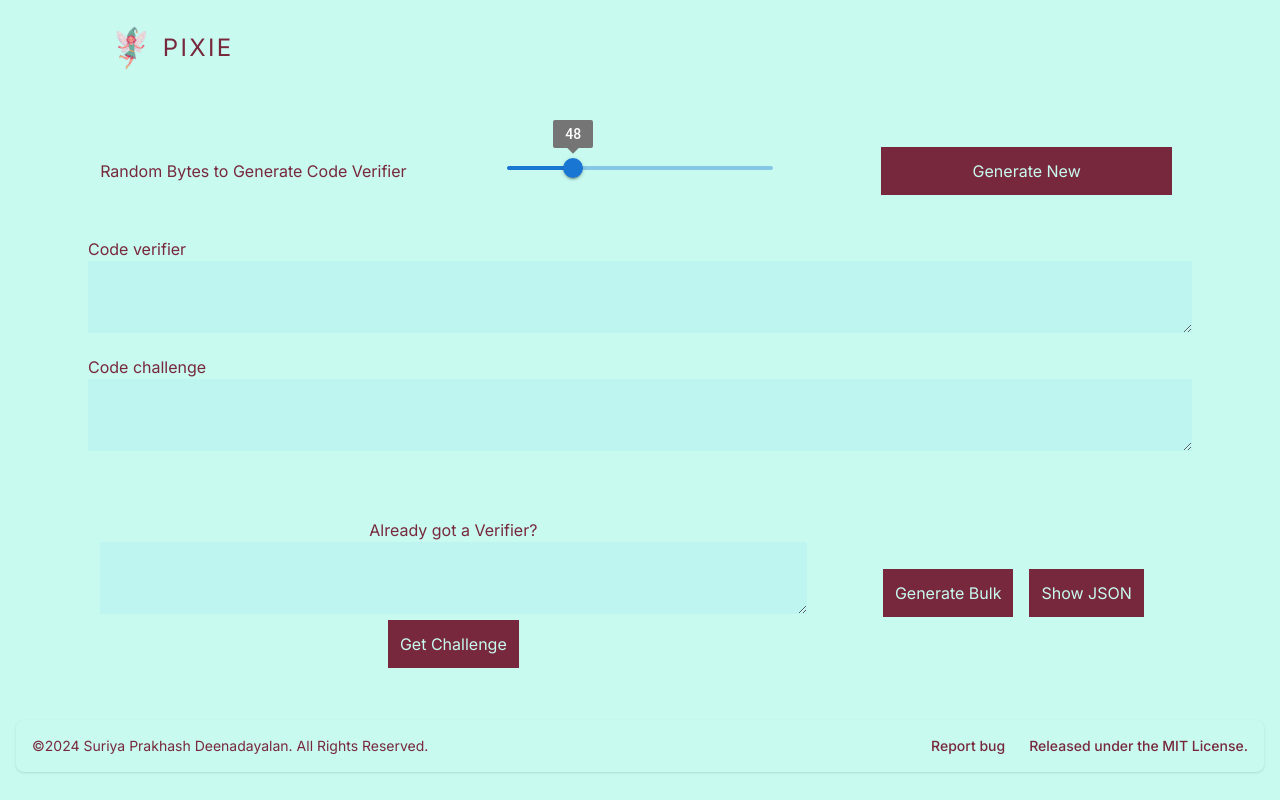
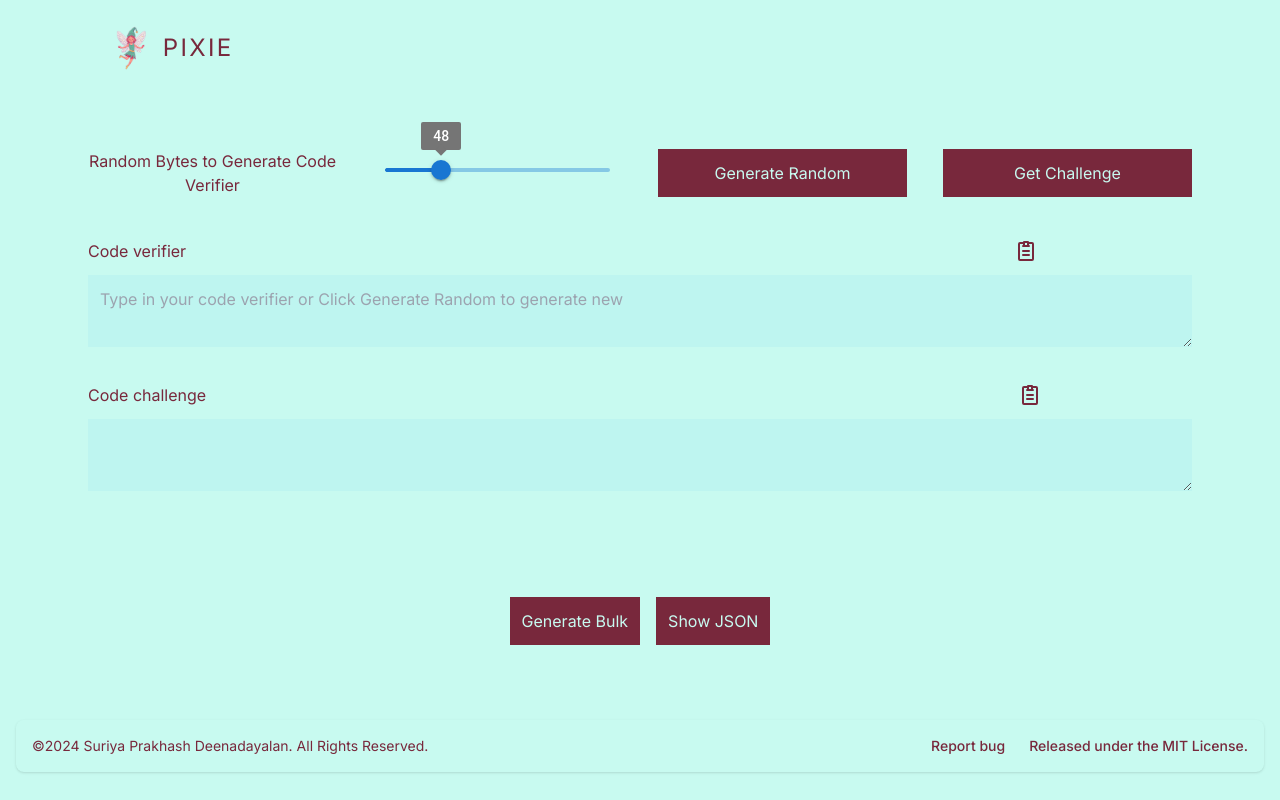
Before and after one commit to suriyaprakhash/pixie, a Next.js app: page / in a window 1280 px wide. Built offline with nearby package versions, Linux system fonts and the light colour scheme.

Commit message:
removed extra generate, realigned, added copy to clipboard

```diff
--- a/src/app/bulk/page.tsx
+++ b/src/app/bulk/page.tsx
@@ -17,7 +17,7 @@ function GenPage() {
 
         const dataArray: { cc: string, cv: string }[] = [];
         async function handle(i: number) {
-            const res = await generatePkce(48);
+            const res = await generatePkce();
             dataArray.push({
                 cc: res.codeChallenge,
                 cv: res.codeVerifier
--- a/src/app/component/hero.tsx
+++ b/src/app/component/hero.tsx
@@ -1,6 +1,6 @@
 'use client'
 import React, { useState } from 'react'
-import { generatePkce, generatePkceFromString } from '../util/PkceUtil';
+import { generatePkce } from '../util/PkceUtil';
 import { Slider } from '@mui/material';
 import Link from 'next/link';
 
@@ -11,62 +11,67 @@ const Hero = () => {
     const [codeVerifier, setCodeVerifier] = useState<string>();
     const [codeChallenge, setCodeChallenge] = useState<string>();
 
-    const [codeVerifierInput, setCodeVerifierInput] = useState<string>('');
 
 
     const generate = async (): Promise<void> => {
         const { codeVerifier, codeChallenge } = await generatePkce(tokenSize);
         setCodeVerifier(codeVerifier)
         setCodeChallenge(codeChallenge)
-        console.log("Code Verifier:", codeVerifier);
-        console.log("Code Challenge:", codeChallenge);
     }
 
     const generateChallenge = async (): Promise<void> => {
-        const { codeVerifier, codeChallenge } = await generatePkceFromString(codeVerifierInput);
-        setCodeVerifier(codeVerifier)
-        setCodeChallenge(codeChallenge)
-        console.log("Code Verifier:", codeVerifier);
-        console.log("Code Challenge:", codeChallenge);
+        let result: {
+            codeVerifier: string;
+            codeChallenge: string;
+        } = await generatePkce(tokenSize, codeVerifier);
+        setCodeVerifier(result.codeVerifier)
+        setCodeChallenge(result.codeChallenge)
     }
 
     const handleTokenSizeChange = (event: Event, newValue: number | number[]): void => {
-        console.log("valueChanged:", newValue as number);
         setTokenSize(newValue as number)
     }
 
     const textChanged = (event: any) => {
-        setCodeVerifierInput(event.target.value);
+        setCodeVerifier(event.target.value);
     }
 
     return (
-        <div className="grid grid-cols-3 items-center h-[750px] sm:h-[76vh]  pl-20 pr-20">
-            <section className='col-span-3 grid grid-cols-3'>
-                <div className='col-span-3 items-center text-center grid sm:grid-cols-3 sm:p-5 sm:gap-20 grid-cols-1'>
+        <div className="grid grid-cols-3 items-center h-[750px] sm:h-[76vh] sm:pl-20 sm:pr-20 pl-10 pr-10">
+            <section className='col-span-3 grid grid-cols-3 gap-5'>
+                <div className='col-span-3 items-center text-center grid sm:grid-cols-4 gap-5 grid-cols-1'>
                     <label>Random Bytes to Generate Code Verifier</label>
                     <div className='p-5'>
                         <Slider className="text-primary-text" defaultValue={48} max={96} min={32} valueLabelDisplay="on" value={tokenSize} onChange={handleTokenSizeChange} />
                     </div>
-                    <button className="border-r-8 border-l-8 bg-button-bg text-button-text p-3 hover:bg-button-bg-hover hover:text-button-text-hover" onClick={generate}>Generate New</button>
+                    <button className="border-r-8 border-l-8 bg-button-bg text-button-text p-3 hover:bg-button-bg-hover hover:text-button-text-hover" onClick={generate}>Generate Random</button>
+                    <button className="border-r-8 border-l-8 bg-button-bg text-button-text p-3 hover:bg-button-bg-hover hover:text-button-text-hover" onClick={generateChallenge} >Get Challenge</button>
                 </div>
                 <div className='col-span-3 p-2'>
-                    <label title="Verifier to be used to generate the code challenge">Code verifier</label>
-                    {codeVerifier && <label className="text-secondary-text"> ({codeVerifier?.length} chars)</label>}
-                    <textarea className='w-full p-3 text-text-area-text bg-text-area-bg' value={codeVerifier}></textarea>
+                    <div className='grid grid-col-12 gap-3'>
+                        <label title="Verifier to be used to generate the code challenge">Code verifier  {codeVerifier && <label className="text-secondary-text"> (base64url encoded, {codeVerifier?.length} chars)</label>}</label>
+                        <svg onClick={() => { navigator.clipboard.writeText(codeVerifier!) }} className="col-start-11 col-end-12 cursor-pointer w-6 h-6 text-gray-800 dark:text-white" aria-hidden="true" xmlns="http://www.w3.org/2000/svg" width="24" height="24" fill="none" viewBox="0 0 24 24">
+                            <path stroke="currentColor" stroke-linecap="round" stroke-linejoin="round" stroke-width="2" d="M15 4h3a1 1 0 0 1 1 1v15a1 1 0 0 1-1 1H6a1 1 0 0 1-1-1V5a1 1 0 0 1 1-1h3m0 3h6m-6 5h6m-6 4h6M10 3v4h4V3h-4Z" />
+                        </svg>
+                        <textarea className='col-span-12 p-3 text-text-area-text bg-text-area-bg' placeholder='Type in your code verifier or Click Generate Random to generate new' value={codeVerifier} onChange={textChanged}></textarea>
+                    </div>
                 </div>
                 <div className='col-span-3 p-2'>
-                    <label title="Code challenge generated by verfier">Code challenge</label>
-                    {codeChallenge && <label className="text-secondary-text">  ({codeChallenge?.length} chars)</label>}
-                    <textarea className='w-full  p-3 text-text-area-text bg-text-area-bg' value={codeChallenge}></textarea>
+                    <div className='grid grid-col-12 gap-3'>
+                        <label title="Code challenge generated by verfier">Code challenge {codeChallenge && <label className="text-secondary-text">  (base64url encoded,{codeChallenge?.length} chars)</label>}</label>
+                        <svg onClick={() => { navigator.clipboard.writeText(codeChallenge!) }} className="col-start-11 col-end-12 cursor-pointer w-6 h-6 text-gray-800 dark:text-white" aria-hidden="true" xmlns="http://www.w3.org/2000/svg" width="24" height="24" fill="none" viewBox="0 0 24 24">
+                            <path stroke="currentColor" stroke-linecap="round" stroke-linejoin="round" stroke-width="2" d="M15 4h3a1 1 0 0 1 1 1v15a1 1 0 0 1-1 1H6a1 1 0 0 1-1-1V5a1 1 0 0 1 1-1h3m0 3h6m-6 5h6m-6 4h6M10 3v4h4V3h-4Z" />
+                        </svg>
+                        <textarea className='col-span-12 p-3 text-text-area-text bg-text-area-bg' disabled value={codeChallenge}></textarea>
+                    </div>
+
+
+
+
                 </div>
             </section>
 
-            <section className='col-span-3 grid sm:grid-cols-6'>
-                <div className='sm:col-span-4 p-5 items-center text-center'>
-                    <label>Already got a Verifier?</label>
-                    <textarea className='w-full p-3 text-text-area-text bg-text-area-bg' value={codeVerifierInput} onChange={textChanged}></textarea>
-                    <button className="border-r-8 border-l-8 bg-button-bg text-button-text p-3 hover:bg-button-bg-hover hover:text-button-text-hover" onClick={generateChallenge} >Get Challenge</button>
-                </div>
+            <section className='col-span-3 grid sm:grid-cols-2'>
                 <div className='sm:col-span-2 p-5 text-center justify-center items-center hidden sm:flex sm:flex-row '>
                     <button className="border-r-8 border-l-8 bg-button-bg text-button-text p-3 hover:bg-button-bg-hover hover:text-button-text-hover">
                         <Link className="" href="/bulk">Generate Bulk</Link></button>
--- a/src/app/json/page.tsx
+++ b/src/app/json/page.tsx
@@ -10,7 +10,7 @@ function GenPage() {
     const [cc, setCC] = useState<string>();
 
     useEffect(() => {
-        const res = generatePkce(48);
+        const res = generatePkce();
         res.then(data => {
             setCV(data.codeVerifier)
             setCC(data.codeChallenge)
--- a/src/app/util/PkceUtil.ts
+++ b/src/app/util/PkceUtil.ts
@@ -26,19 +26,22 @@ function base64urlencode(arrayBuffer: ArrayBuffer): string {
 }
 
 // Function to generate PKCE code verifier and challenge
-export async function generatePkce(tokenSize: number): Promise<{ codeVerifier: string; codeChallenge: string }> {
-  const codeVerifier = generateRandomString(tokenSize);  // You can adjust the length as needed
-  const hashedVerifier = await sha256(codeVerifier);
+// export async function generatePkce(tokenSize: number): Promise<{ codeVerifier: string; codeChallenge: string }> {
+//   const codeVerifier = generateRandomString(tokenSize);  // You can adjust the length as needed
+//   const hashedVerifier = await sha256(codeVerifier);
+//   const codeChallenge = base64urlencode(hashedVerifier);
+//   return { codeVerifier, codeChallenge };
+// }
+
+export async function generatePkce(tokenSize: number = 43, codeVerifier?: string): Promise<{ codeVerifier: string; codeChallenge: string }> {
+  // Use the provided codeVerifier if available, otherwise generate a random one
+  const codeVerifierToUse = codeVerifier || generateRandomString(tokenSize);
+
+  const hashedVerifier = await sha256(codeVerifierToUse);
   const codeChallenge = base64urlencode(hashedVerifier);
-  return { codeVerifier, codeChallenge };
+
+  return { codeVerifier: codeVerifierToUse, codeChallenge };
 }
-
-// Function to generate PKCE code verifier and challenge
-export async function generatePkceFromString(codeVerifier: string): Promise<{ codeVerifier: string; codeChallenge: string }> {
-    const hashedVerifier = await sha256(codeVerifier);
-    const codeChallenge = base64urlencode(hashedVerifier);
-    return { codeVerifier, codeChallenge };
-  }
 
 // Example usage
 (async () => {
```
